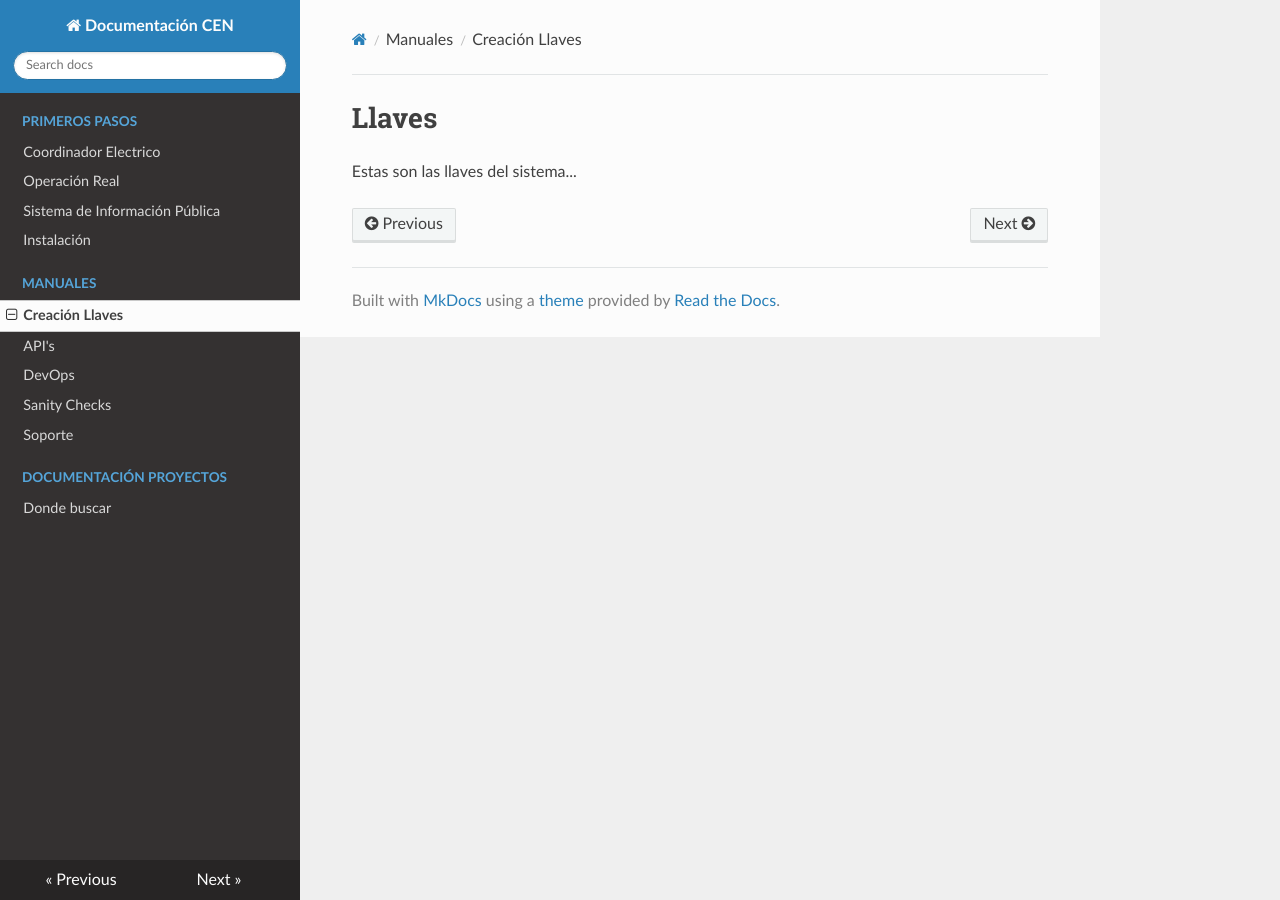
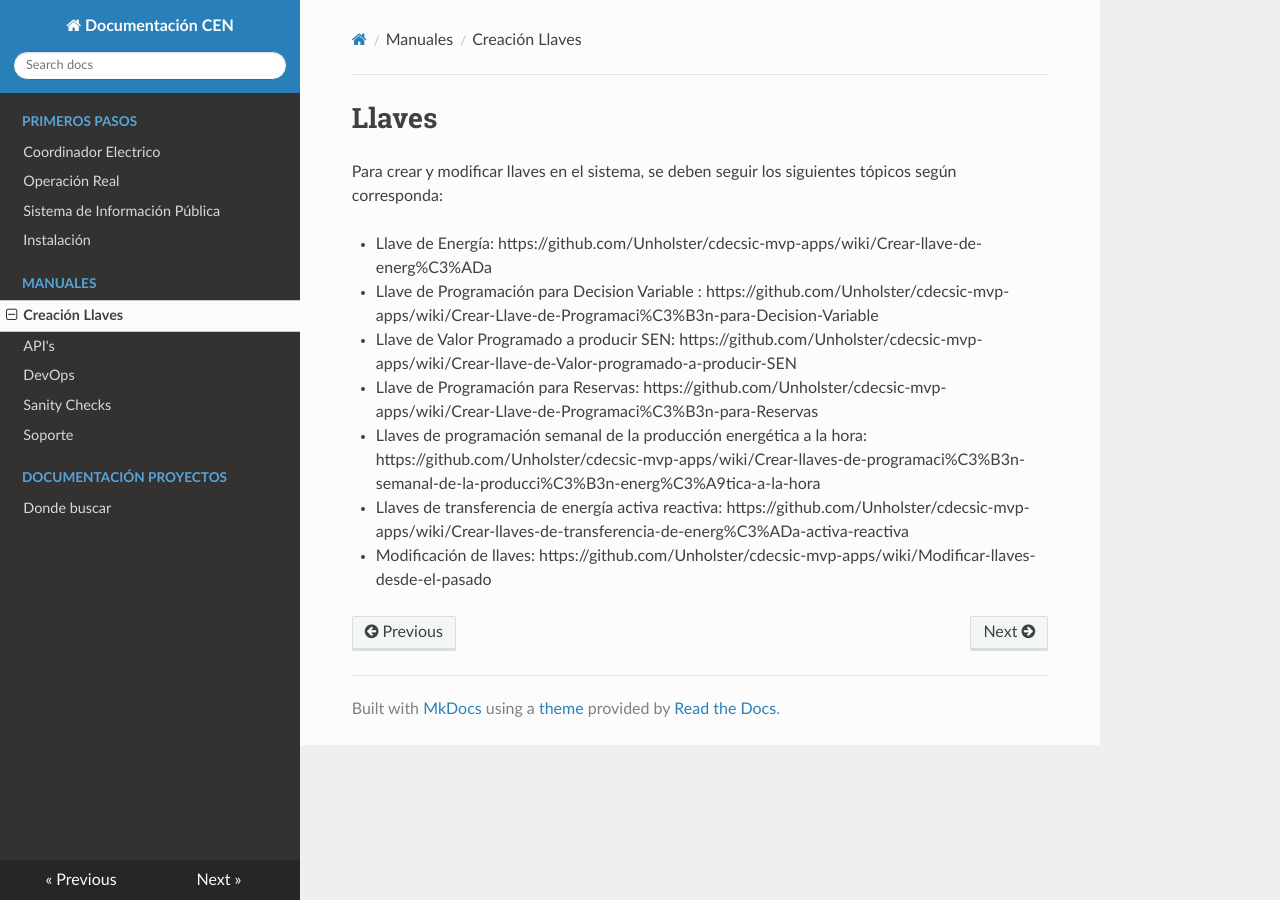
Before and after one commit to egonzalezizi/plataforma-documental, an MkDocs documentation site: the page built from docs/Manuales/Creacion_llaves.md, in a window 1280 px wide. Built offline with MkDocs 1.6.1, drawn with Linux system fonts in a browser that asks for light colours; nearby versions of some CDN libraries.

Commit message:
Update Creacion_llaves.md

```diff
--- a/docs/Manuales/Creacion_llaves.md
+++ b/docs/Manuales/Creacion_llaves.md
@@ -1,3 +1,18 @@
 # Llaves
 
-Estas son las llaves del sistema...
+Para crear y modificar llaves en el sistema, se deben seguir los siguientes tópicos según corresponda:
+
+- Llave de Energía:
+https://github.com/Unholster/cdecsic-mvp-apps/wiki/Crear-llave-de-energ%C3%ADa
+
+- Llave de Programación para Decision Variable : https://github.com/Unholster/cdecsic-mvp-apps/wiki/Crear-Llave-de-Programaci%C3%B3n-para-Decision-Variable
+
+- Llave de Valor Programado a producir SEN: https://github.com/Unholster/cdecsic-mvp-apps/wiki/Crear-llave-de-Valor-programado-a-producir-SEN
+
+- Llave de Programación para Reservas: https://github.com/Unholster/cdecsic-mvp-apps/wiki/Crear-Llave-de-Programaci%C3%B3n-para-Reservas
+
+- Llaves de programación semanal de la producción energética a la hora: https://github.com/Unholster/cdecsic-mvp-apps/wiki/Crear-llaves-de-programaci%C3%B3n-semanal-de-la-producci%C3%B3n-energ%C3%A9tica-a-la-hora
+
+- Llaves de transferencia de energía activa reactiva: https://github.com/Unholster/cdecsic-mvp-apps/wiki/Crear-llaves-de-transferencia-de-energ%C3%ADa-activa-reactiva
+
+- Modificación de llaves: https://github.com/Unholster/cdecsic-mvp-apps/wiki/Modificar-llaves-desde-el-pasado
```
